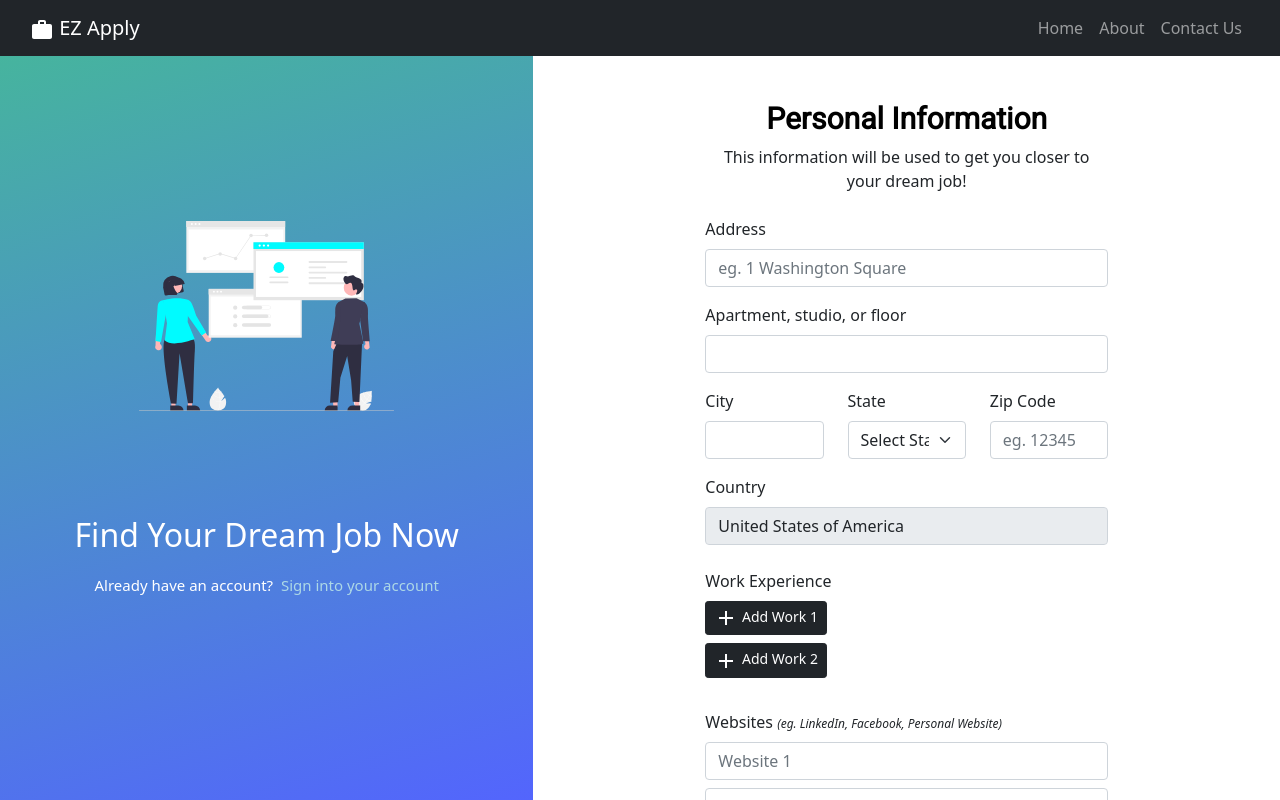
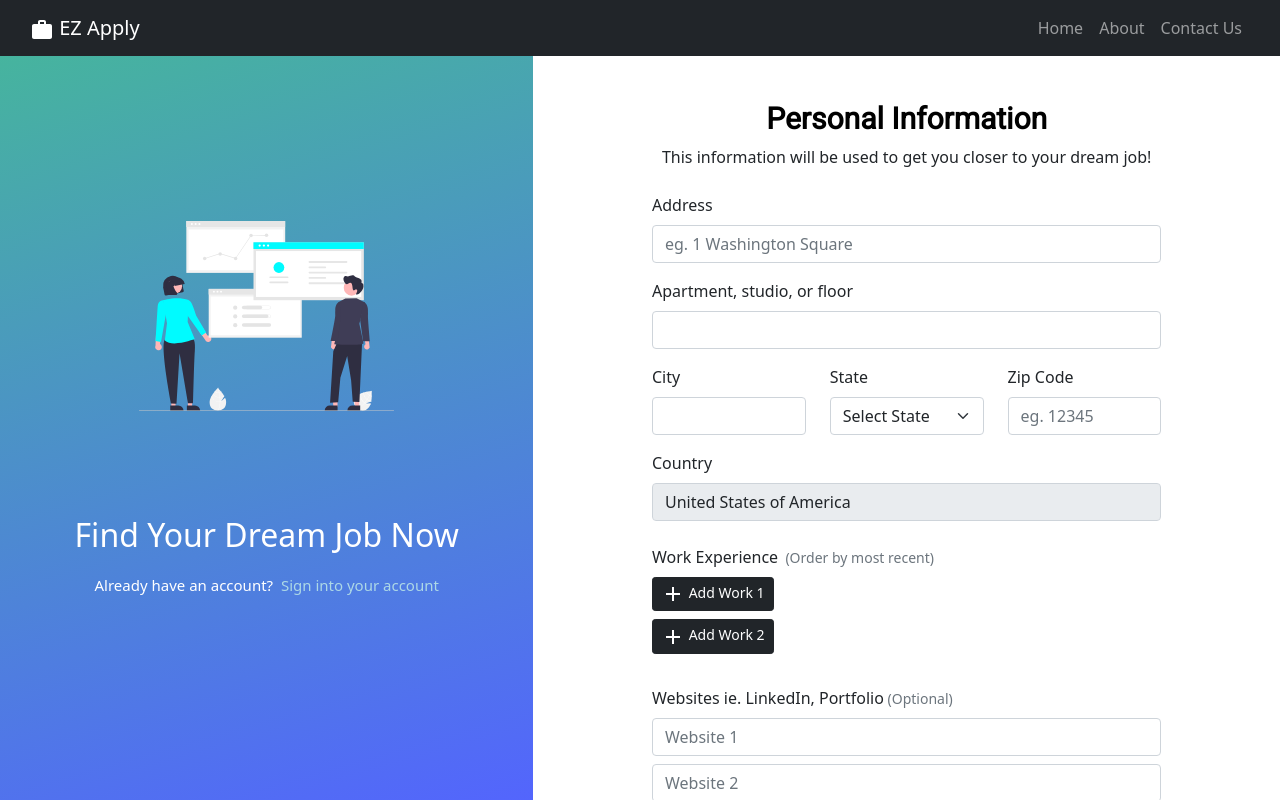
Before and after one commit to jamessnguyenn/2021-fall-cs160-team-iron-man, a React (Create React App) app in the folder frontend/: page /jobSeeker/signup in a window 1280 px wide. Both pictures are taken after typing "Sample", "Sample", "name@example.com", "Sample123", "Sample123" into the empty fields and a click on the button "Continue". Shown: the top 800 px of the page. Built offline with nearby package versions, Linux system fonts and the light colour scheme.

Commit message:
fixed bugs founded while running through manual cases

```diff
--- a/frontend/src/components/jobSeekerSignup/JobSeekerSignup.js
+++ b/frontend/src/components/jobSeekerSignup/JobSeekerSignup.js
@@ -241,7 +241,7 @@ function JobSeekerSignUp(){
                 <a href='/jobSeeker/login'  style={{color: "#add8e6"}}>Sign into your account</a>
               </div>
                     </div>
-                <div className="col-4 mx-auto">
+                <div className="col-5 mx-auto">
                 {firstStep? <StepOneJobSeekerSignUp secondStep={secondStep}
                     setValue={setValue} firstName={firstName} lastName={lastName} email={email} password={password} confirmPassword={confirmPassword} existEmail={existEmail}/>:
                     <StepTwoJobSeekerSignUp setValue={setValue} address={address} apt={apt} city={city} state={state}
--- a/frontend/src/components/jobSeekerSignup/StepTwoJobSeekerSignUp.js
+++ b/frontend/src/components/jobSeekerSignup/StepTwoJobSeekerSignUp.js
@@ -137,7 +137,7 @@ function StepTwoJobSeekerSignUp({setValue, address, apt, city, state, zip, posit
     },[school, schoolEndDateMonth, schoolEndDateYear, degree, field])
     return (
         <>
-            <div className="signUpBG" >
+            <div className="signUpBG">
                 <h1 className='text-center'>
                     Personal Information
                 </h1>
@@ -195,6 +195,7 @@ function StepTwoJobSeekerSignUp({setValue, address, apt, city, state, zip, posit
 
                             <Form.Group className="mb-0" controlId="formGridWork">
                                 <Form.Label>Work Experience</Form.Label>
+                                <Form.Text>&nbsp;&nbsp;(Order by most recent)</Form.Text>
                             </Form.Group>
 
                             {!addWork1 && <Form.Group className="mb-0" controlId="formGridWork">
@@ -370,17 +371,20 @@ function StepTwoJobSeekerSignUp({setValue, address, apt, city, state, zip, posit
                             }
 
                             <Form.Group className="mb-4 mt-4" controlId="formGridWebsites">
-                                <Form.Label>Websites <span style={{fontSize: '12px'}}><em>(eg. LinkedIn, Facebook, Personal Website)</em></span></Form.Label>
+                                <Form.Label>Websites ie. LinkedIn, Portfolio</Form.Label>
+                                <Form.Text>&nbsp;(Optional)</Form.Text>
                                 <Form.Control className="mb-2" type="url" placeholder="Website 1" id="web1" value={web1} onChange={e => setValue(e)} />
                                 <Form.Control className="mb-2" type="url" placeholder="Website 2" id="web2" value={web2} onChange={e => setValue(e)} />
                                 <Form.Control placeholder="Website 3" type="url" id="web3" value={web3} onChange={e => setValue(e)} />
                             </Form.Group>
 
                             <Form.Group className="mb-0">
-                                    <Form.Label>Most Recent Education (Optional)</Form.Label>
+                                    <Form.Label style={{fontWeight:"bold"}}>Most Recent Education</Form.Label>
+                                    <Form.Text>&nbsp;(Optional)</Form.Text>
                             </Form.Group>
 
                             <Form.Group className="mb-3" controlId="formGridSchool">
+                                <Form.Label >School</Form.Label>
                                 <Form.Control placeholder="School" required={schoolRequired}  value={school}  id="school" onChange={e => setValue(e)} />
                             </Form.Group>
 
--- a/frontend/src/components/recruiterSignUp/RecruiterSignUp.js
+++ b/frontend/src/components/recruiterSignUp/RecruiterSignUp.js
@@ -101,7 +101,7 @@ function RecruiterSignUp(){
                 <a href='/recruiter/login'  style={{color: "#add8e6"}}>Sign into your account</a>
               </div>
                     </div>
-                <div className="col-4 mx-auto">
+                <div className="col-5 mx-auto">
 
                 {firstStep? <StepOneRecruiterSignUp secondStep={secondStep}
                     setValue={setValue} firstName={firstName} lastName={lastName} email={email} password={password} confirmPassword={confirmPassword} existEmail={existEmail}/>:
--- a/frontend/src/components/recruiterSignUp/StepTwoRecruiterSignUp.js
+++ b/frontend/src/components/recruiterSignUp/StepTwoRecruiterSignUp.js
@@ -43,8 +43,10 @@ function StepTwoRecruiterSignUp({setValue, company, description, descriptionCoun
                                 </Form.Control.Feedback>
                             </Form.Group>
                             <Form.Group className="mb-4 mt-4" controlId="formGridLogo">
-                                <Form.Label>Company Logo Link</Form.Label>
-                                <Form.Control required className="mb-2" type="url" id="logoLink" pattern="(https?:\/\/.*\.(?:png|jpg))" value={logoLink} onChange={e => setValue(e)} />
+                                <Form.Label>Link to Company Logo</Form.Label>
+                                <Form.Text>&nbsp; &nbsp;(Must have same width and height)</Form.Text>
+                                <Form.Control required  type="url" id="logoLink" pattern="(https?:\/\/.*\.(?:png|jpg))" value={logoLink} onChange={e => setValue(e)} />
+                                <Form.Text style={{fontSize: "10px"}}>Invalid Images will be use our default logo</Form.Text>
                                 <Form.Control.Feedback type="invalid">
                                         Please enter a valid link to your company logo.
                                 </Form.Control.Feedback>
@@ -57,7 +59,6 @@ function StepTwoRecruiterSignUp({setValue, company, description, descriptionCoun
                                         Please enter a valid link to your company website.
                                 </Form.Control.Feedback>
                             </Form.Group>
-
                             <div className="agreement mb-4 mt-3" style={{fontSize: '12px', color: '#777'}}>
                                 By clicking Join Now, you are agreeing to our Terms, Data Policy, and Cookies Policy.
                             </div>
```
